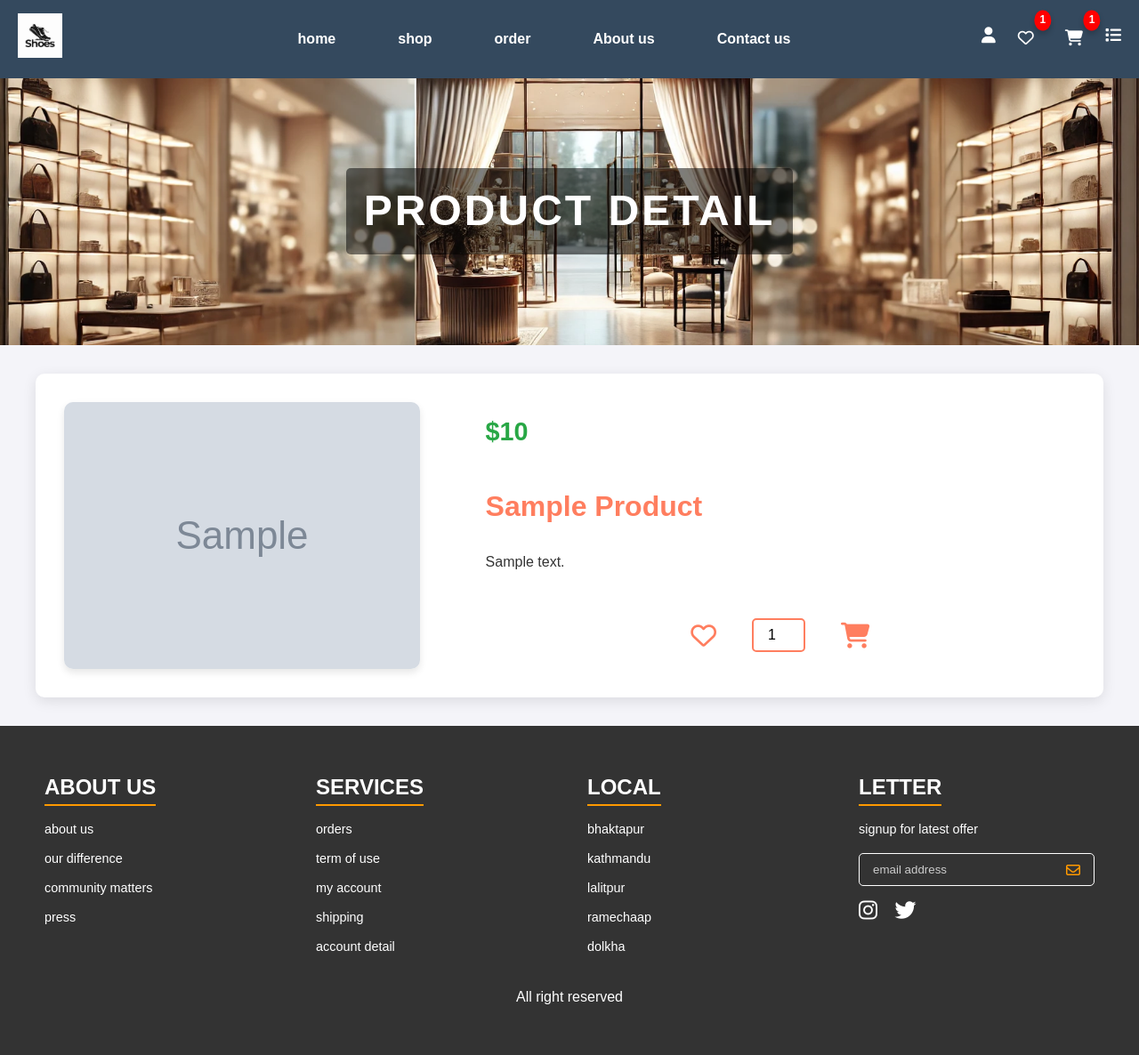
After one commit to pemba100/shoeshop, a PHP site: page /view_page.php?pid=1 in a window 1280 px wide. The commit adds this page. Shown: the whole page at 89% size. Run offline with PHP 8.4, Linux system fonts and the light colour scheme; the visitor is signed in with stand-in values (Sample User, id 1); tables that the repository leaves empty or names only in its code hold one stand-in row (values such as "Sample post"); grey boxes marked "Sample" are stand-in pictures.

Commit message:
viewpage created

```diff
--- a/main.css
+++ b/main.css
@@ -953,3 +953,117 @@ footer {
     color: #888;
     margin-top: 20px;
 }
+
+
+/* --------------------------viewpage------------------------------------------ */
+.view_page {
+    max-width: 1200px;
+    margin: 2rem auto;
+    padding: 2rem;
+    background: white;
+    border-radius: 10px;
+    box-shadow: 0 4px 15px rgba(0, 0, 0, 0.1);
+    display: flex;
+    flex-direction: column;
+    gap: 2rem;
+}
+
+/* Product Form Layout */
+.view_page form {
+    display: grid;
+    grid-template-columns: 1fr 1.5fr;
+    gap: 2rem;
+    align-items: center;
+}
+
+.view_page form img {
+    width: 100%;
+    max-width: 400px;
+    height: 300px;
+    object-fit: cover;
+    border-radius: 10px;
+    box-shadow: 0 4px 8px rgba(0, 0, 0, 0.1);
+}
+
+/* Product Details */
+.view_page form .detail {
+    display: flex;
+    flex-direction: column;
+    gap: 1rem;
+}
+
+.view_page form .name {
+    font-size: 2rem;
+    font-weight: bold;
+    color: #ff7e5f;
+    margin-bottom: 0.5rem;
+    text-transform: capitalize;
+}
+
+.view_page form .price {
+    font-size: 1.8rem;
+    font-weight: bold;
+    color: #28a745;
+}
+
+.view_page form .product_detail {
+    font-size: 1rem;
+    line-height: 1.6;
+    color: #666;
+}
+
+/* Buttons and Inputs */
+.view_page form .quantity {
+    width: 60px;
+    padding: 0.5rem;
+    border: 2px solid #ff7e5f;
+    border-radius: 5px;
+    font-size: 1rem;
+    text-align: center;
+}
+
+.view_page .icon {
+    display: flex;
+    gap: 1rem;
+    align-items: center;
+    margin-top: 1rem;
+}
+
+.view_page .icon button {
+    padding: 0.8rem 1.5rem;
+    font-size: 1rem;
+    border: none;
+    border-radius: 5px;
+    cursor: pointer;
+    transition: all 0.3s;
+}
+
+.view_page .icon .fa-heart,
+.view_page .icon .fa-cart-shopping {
+    font-size: 1.8rem;
+    cursor: pointer;
+    color: #ff7e5f;
+    transition: all 0.3s;
+}
+
+.view_page .icon .fa-heart:hover {
+    color: #e85d5d;
+}
+
+.view_page .icon .fa-cart-shopping:hover {
+    color: #218838;
+}
+
+.view_page .icon button:hover {
+    opacity: 0.9;
+}
+
+.view_page .icon button.add-to-wishlist {
+    background: #ff7e5f;
+    color: white;
+}
+
+.view_page .icon button.add-to-cart {
+    background: #28a745;
+    color: white;
+}
--- /dev/null
+++ b/view_page.php
@@ -0,0 +1,175 @@
+<?php
+
+include 'connection.php';
+session_start();
+
+
+$user_id = $_SESSION['user_id'];
+
+if (!isset($user_id)) {
+    header('location:login.php');
+}
+
+if(isset($_POST['logout'])) {
+    session_destroy();
+    header('location:login.php');
+}
+
+
+//adding product in wishlist
+if(isset($_POST['add_to_wishlist'])){
+    $product_id = $_POST['product_id'];
+    $product_name = $_POST['product_name'];
+    $product_price = $_POST['product_price'];
+    $product_image = $_POST['product_image'];
+
+    $wishlist_number = mysqli_query($conn, "SELECT * FROM `wishlist` WHERE name = '$product_name' AND user_id = '$user_id'") or die('query failed');
+    $cart_num = mysqli_query($conn, "SELECT * FROM `cart` WHERE name = '$product_name' AND user_id = '$user_id'") or die('query failed');
+
+    if (mysqli_num_rows($wishlist_number)>0) {
+        $message[]='product already exist in wishlist';
+    } else if (mysqli_num_rows($cart_num)>0){
+        $message[]='product already exist in cart';
+
+    } else {
+        mysqli_query($conn, "INSERT INTO `wishlist`(`user_id`,`pid`,`name`,`price`,`image`) VALUES('$user_id','$product_id','$product_name','$product_price','$product_image')");
+        $message[]='product successfully added  in your wishlist';
+
+    }
+}
+
+//adding product in cart
+// if(isset($_POST['add_to_cart'])){
+//     $product_id = $_POST['product_id'];
+//     $product_name = $_POST['product_name'];
+//     $product_price = $_POST['product_price'];
+//     $product_image = $_POST['product_image'];
+//     $product_quantity= $_POST['product_quantity'];
+
+
+//     $cart_num = mysqli_query($conn, "SELECT * FROM `cart` WHERE name = '$product_name' AND user_id = '$user_id'") or die('query failed');
+
+//     if (mysqli_num_rows($cart_num)>0){
+//         $message[]='product already exist in cart';
+
+//     } else {
+//         mysqli_query($conn, "INSERT INTO `cart`(`user_id`,`pid`,`name`,`price`,`quantity`,`image`) VALUES('$user_id','$product_id','$product_name','$product_price','$product_quantity','$product_image')");
+//         $message[]='product successfully added  in your cart';
+
+//     }
+// }
+
+if (isset($_POST['add_to_cart'])) {
+    $product_id = $_POST['product_id'];
+    $product_name = $_POST['product_name'];
+    $product_price = $_POST['product_price'];
+    $product_image = $_POST['product_image'];
+    $product_quantity = $_POST['product_quantity'];
+
+    $cart_num = mysqli_query($conn, "SELECT * FROM `cart` WHERE name = '$product_name' AND user_id = '$user_id'") or die('query failed');
+
+    if (mysqli_num_rows($cart_num) > 0) {
+        // If the product is already in the cart, update the quantity
+        mysqli_query($conn, "UPDATE `cart` SET quantity = quantity + $product_quantity WHERE name = '$product_name' AND user_id = '$user_id'");
+        $message[] = 'Product quantity updated in your cart';
+    } else {
+        // Add the product to the cart if it doesn't exist
+        mysqli_query($conn, "INSERT INTO `cart`(`user_id`, `pid`, `name`, `price`, `quantity`, `image`) VALUES('$user_id', '$product_id', '$product_name', '$product_price', '$product_quantity', '$product_image')");
+        $message[] = 'Product successfully added to your cart';
+    }
+}
+
+
+?>
+<!DOCTYPE html>
+<html lang="en">
+<head>
+    <meta charset="UTF-8">
+    <meta name="viewport" content="width=device-width, initial-scale=1.0">
+    <title>Document</title>
+    <link rel="stylesheet" href="./fontawesome-free-6.7.2-web/css/all.min.css">
+    <link rel="stylesheet" href="main.css?version=1.0">
+     <!-- <link rel="stylesheet" href="main.css"> -->
+
+
+</head>
+
+<body>
+<?php include 'header.php'; ?>
+
+<div class="banner3">
+    <div class="detail">
+        <h1>PRODUCT DETAIL</h1>
+    </div>
+    <!-- <a href="index.php">Home</a> <span>/ About Us</span> -->
+</div>
+
+<section class= "view_page">
+
+
+<?php
+if (!empty($message)) {
+    foreach ($message as $msg) {
+        echo '<div class="message">' . htmlspecialchars($msg) . '<span class="close-btn">&times;</span></div>';
+    }
+}
+?>
+
+  <?php
+   if (isset($_GET['pid'])) {
+    $pid = $_GET['pid'];
+    $select_products = mysqli_query($conn,"SELECT * FROM `products` WHERE id = '$pid'") or die('query failed');
+
+     if(mysqli_num_rows($select_products)>0) {
+        while($fetch_products = mysqli_fetch_assoc($select_products)){
+
+  ?>
+   <form method="post" >
+ <img src="image/<?php echo $fetch_products['image']; ?>">
+    <div class="detail">
+    <div class="price">$<?php echo $fetch_products['price']; ?></div>
+ <div class="name"><?php echo $fetch_products['name']; ?></div>
+ <div class="detail"><?php echo $fetch_products['product_detail']; ?></div>
+ <input type="hidden" name="product_id" value="<?php echo $fetch_products['id']; ?>" >
+ <input type="hidden" name="product_name" value="<?php echo $fetch_products['name']; ?>" >
+ <input type="hidden" name="product_price" value="<?php echo $fetch_products['price']; ?>" >
+ <input type="hidden" name="product_image" value="<?php echo $fetch_products['image']; ?>" >
+ <div class="icon">
+   <button type="submit" name="add_to_wishlist" class="fa-regular fa-heart" ></button>
+   <input type="number" name="product_quantity" value="1" min="0" class="quantity">
+   <button type="submit" name="add_to_cart" class="fa-solid fa-cart-shopping" ></button>
+
+ </div>
+
+    </div>
+ </form>
+   <?php
+        }
+    }
+
+  }
+
+  ?>
+</section>
+
+
+<?php include 'footer.php'; ?>
+
+
+
+
+<script>
+    document.addEventListener('DOMContentLoaded', function() {
+    const closeButtons = document.querySelectorAll('.close-btn');
+    closeButtons.forEach(button => {
+        button.addEventListener('click', function() {
+            const messageBox = button.parentElement;
+            messageBox.style.display = 'none';
+        });
+    });
+});
+
+</script>
+</body>
+
+</html>
```
Also changed, not shown: image/shoe7.jpg (deleted).
